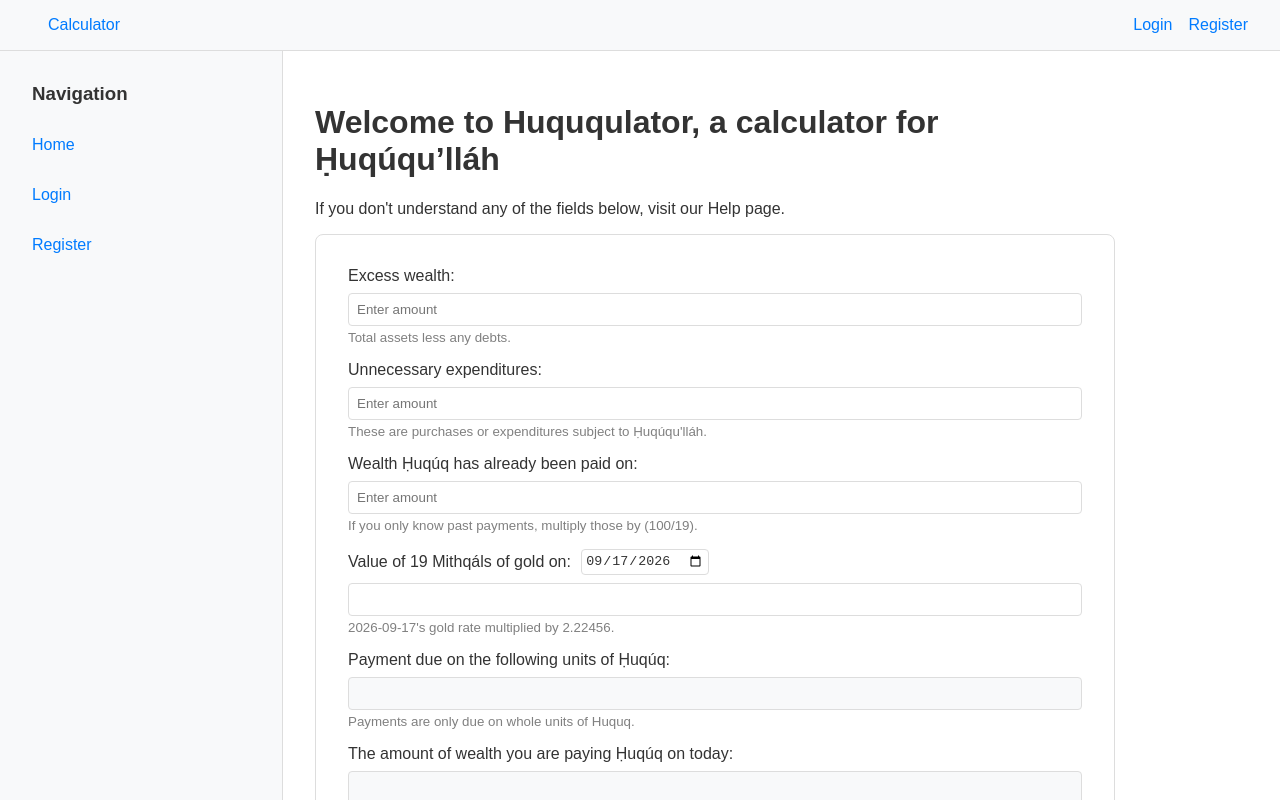
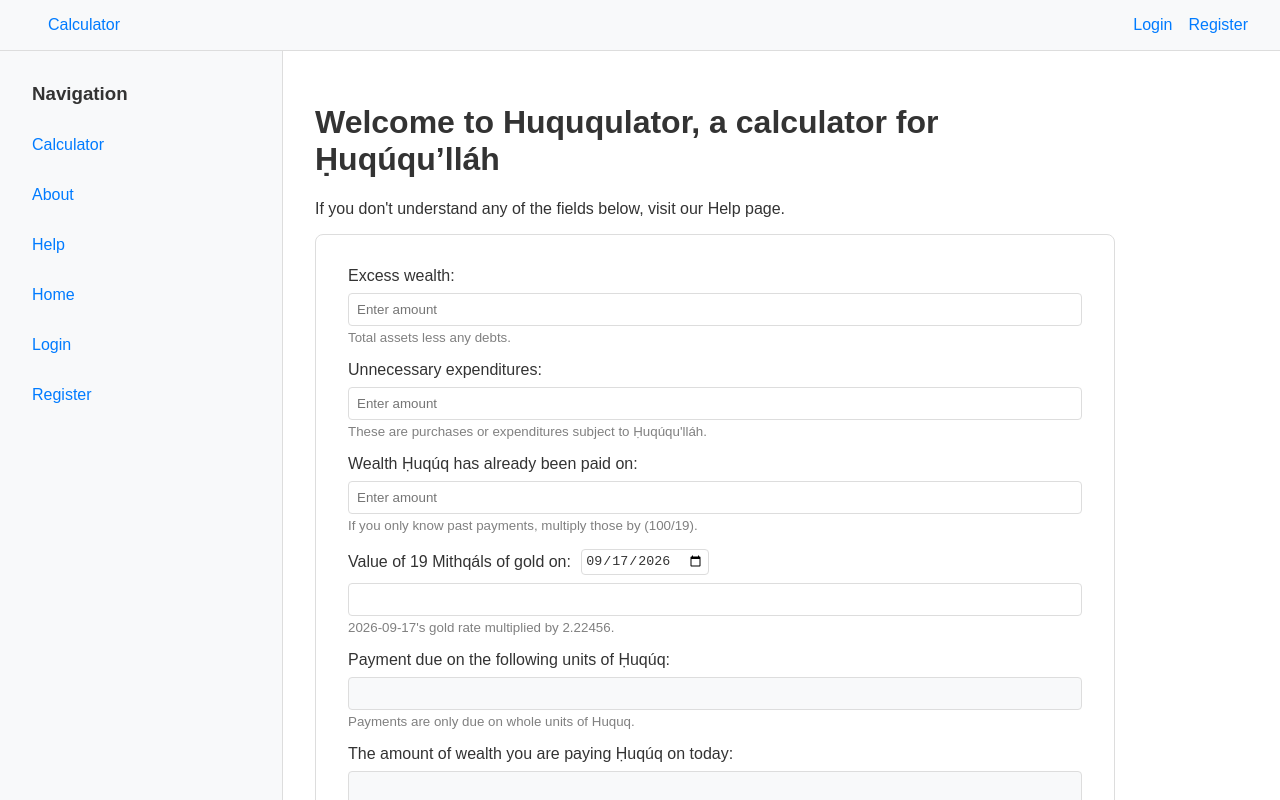
Before and after one commit to bahaipedia/huququlator, a React (Vite) app in the folder client/: page / in a window 1280 px wide. Shown: the top 800 px of the page. Built offline with nearby package versions, Linux system fonts and the light colour scheme; no server answers.

Commit message:
Update Sidebar.jsx

```diff
--- a/client/src/components/Sidebar.jsx
+++ b/client/src/components/Sidebar.jsx
@@ -22,6 +22,9 @@
             <ul>
                 {!user ? (
                     <>
+                        <li><Link to="/">Calculator</Link></li>
+                        <li><Link to="/about">About</Link></li>
+                        <li><Link to="/help">Help</Link></li>
                         <li><Link to="/">Home</Link></li>
                         <li><Link to="/login">Login</Link></li>
                         <li><Link to="/register">Register</Link></li>
@@ -29,6 +32,8 @@
                 ) : (
                     <>
                         <li><Link to="/">Calculator</Link></li>
+                        <li><Link to="/about">About</Link></li>
+                        <li><Link to="/help">Help</Link></li>
                         <li><Link to="/dashboard">Dashboard</Link></li>
                         <li><Link to="/upload">Upload Transactions</Link></li>
                         <li><Link to="/filter-rules">Categorization rules</Link></li>
```
